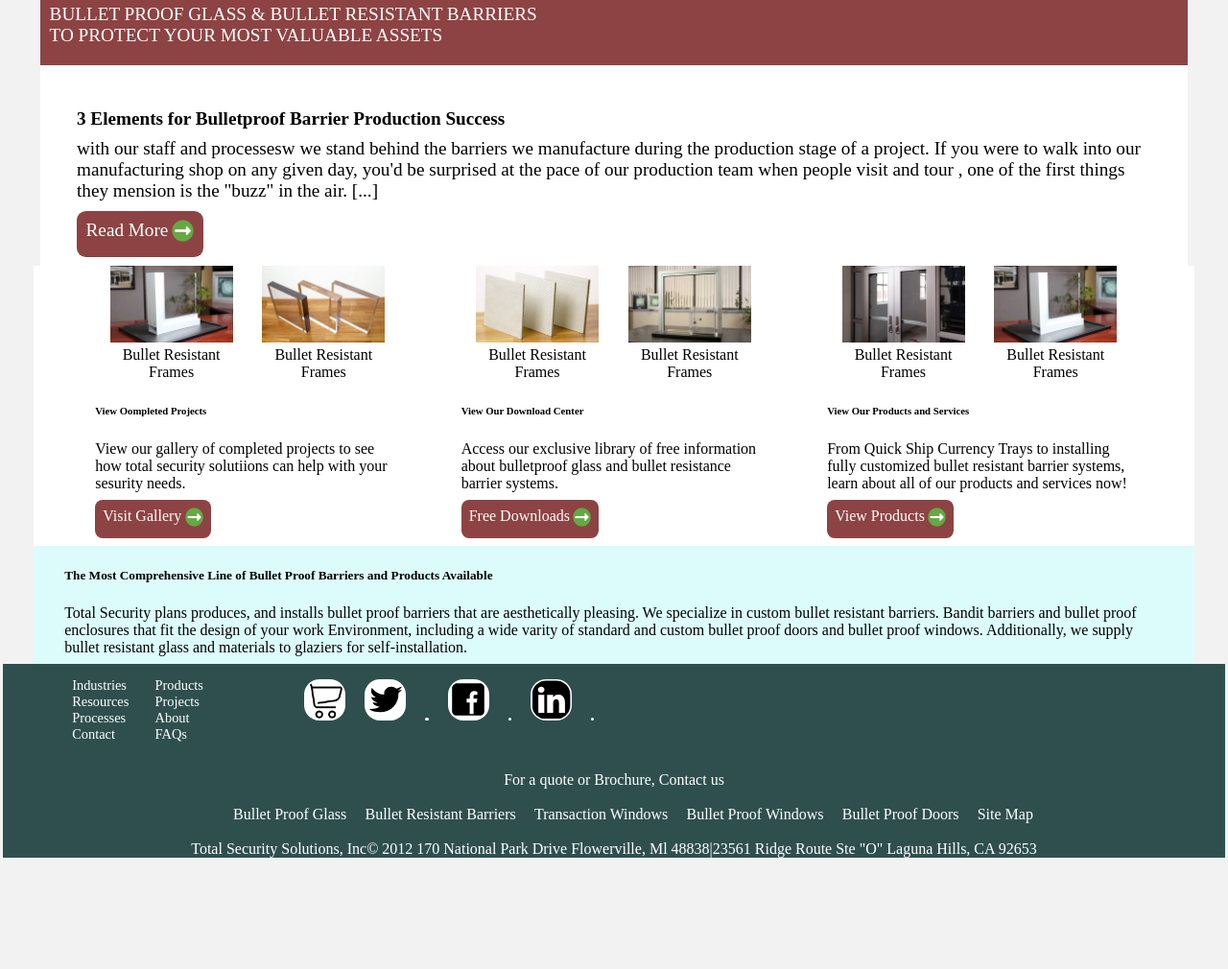
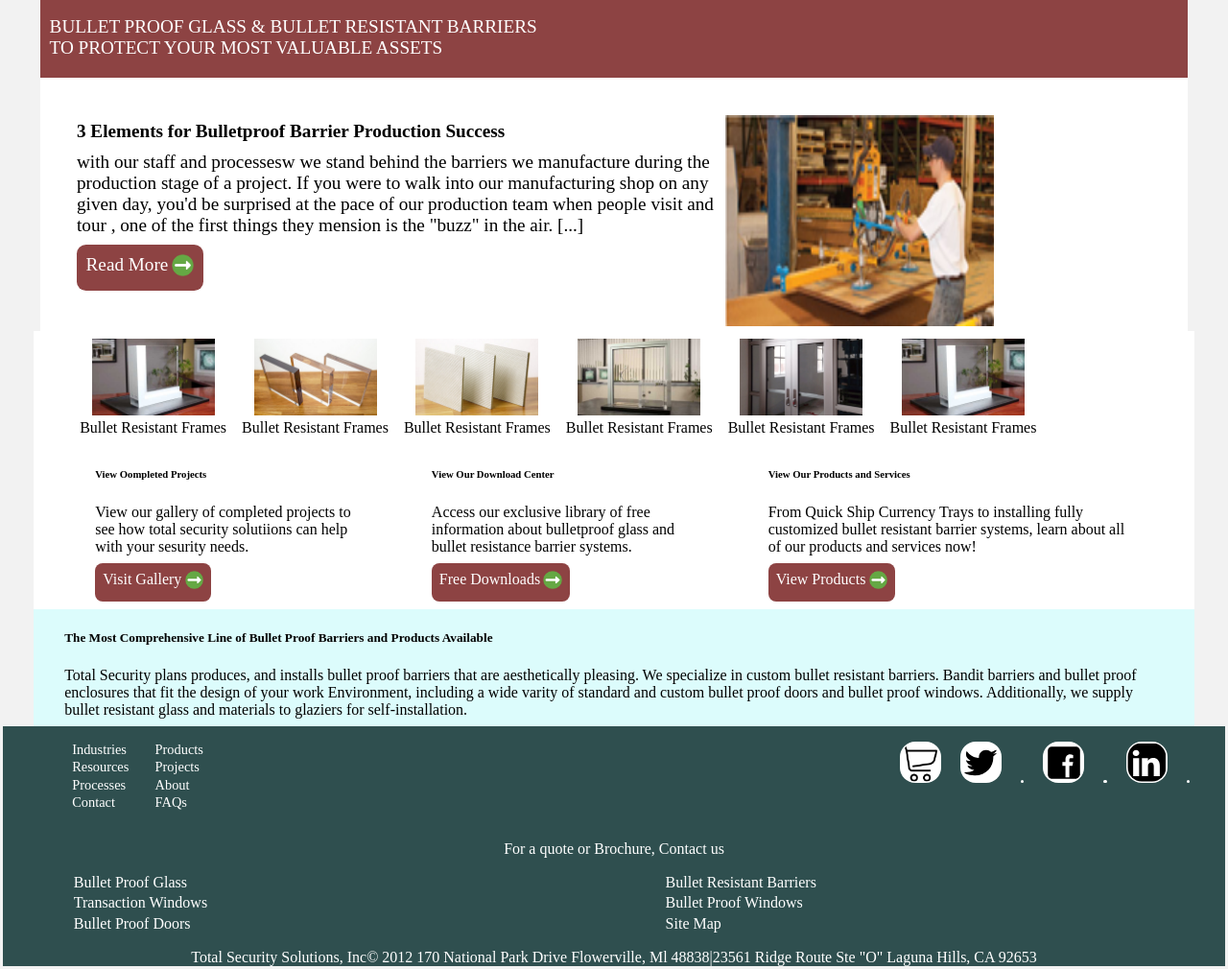
Before and after one commit to sahilatweybee/HTLM-CSS_Code_challange, a plain HTML site: page index.html in a window 1280 px wide. Shown: the part 306-1316 px from the top of the page at 96% size. Before the commit the page ends 1219 px from the top, so only its background shows below. Drawn offline with Linux system fonts and the light colour scheme.

Commit message:
commited

```diff
--- a/css/main.scss
+++ b/css/main.scss
@@ -55,7 +55,7 @@ a {
     overflow: visible;
     height: 1.2em;
     display: flexbox;
-    font-size: .5em;
+    font-size: .8em;
 
     nav {
         display: flex;
@@ -179,30 +179,36 @@ nav.nav {
 
     .container {
         padding: 0 2em;
-        display: inline;
+        display: block;
 
-        .article .prj-imgs {
+        .prj-imgs {
             display: flex;
             flex-direction: column;
-            margin: 0 2em;
+            margin: 0 .5em;
 
-            .imgs{
+            .imgs {
                 display: inline;
                 text-align: center;
+
                 .img {
                     width: 8em;
                     height: 5em;
                 }
-                a{
+
+                a {
                     color: black;
                     display: block;
                 }
             }
         }
 
+        .article {
+            display: inline;
+
             .article-txt {
                 margin: 0 2em;
                 padding: 0;
+            }
         }
     }
 }
@@ -220,22 +226,30 @@ nav.nav {
 
 .footer {
     background-color: darkslategray;
-    justify-content: space-evenly;
+    justify-content: center;
+
+    .container {
+        display: block;
 
         .bottom-nav {
-        width: 20%;
             margin: 0;
+            padding: 0;
+            margin-top: 1em;
 
             ul.footer-nav-primary {
                 display: grid;
-            grid-template-columns: repeat(auto-fit, minmax(6em, 3em));
+                grid-template-columns: repeat(auto-fit, minmax(6em, 6em));
                 font-size: .9em;
+
+                li {
+                    margin-top: .1em;
+                }
+
             }
         }
 
         .bottom-contact-bar {
             justify-content: space-around;
-        margin-left: 2em;
 
             img {
                 width: 2.5em;
@@ -245,10 +259,12 @@ nav.nav {
                 border-radius: 1em;
             }
         }
+    }
 
     .contact-department {
         text-align: center;
         color: white;
+        align-items: center;
 
         ul.departments {
             display: grid;
@@ -328,37 +344,43 @@ nav.menu-btn {
             }
 
             .right-col-img {
+                display: block;
                 margin-right: 2em;
-                margin-top: 3em;
+                margin-top: 2em;
                 width: 150%;
 
                 .working-person {
-                    height: 240px;
-                    width: 350px;
+                    height: 220px;
+                    width: 280px;
                 }
             }
         }
     }
 
-    .articles-section .container{
-        .article .prj-imgs {
-            display: flex;
-            flex-direction: row;
-            margin: 0 2em;
+    .articles-section {
+        .container {
+            padding: 0 2em;
+            display: block;
 
-            .imgs{
-                display: inline;
+            .prj-imgs {
+                display: block;
                 margin: 0 .5em;
+
+                .imgs {
+                    display: block;
+
                     .img {
-                    width: 8em;
-                    height: 5em;
+                        width: 18em;
+                        height: 15em;
                     }
-                a{
+
+                    a {
                         color: black;
                         display: block;
                     }
                 }
             }
+
         }
 
 
@@ -432,12 +454,18 @@ nav.menu-btn {
             }
         }
 
-    .articles-section .container{
+        .articles-section .container {
+            display: inline-block;
+
+            .article {
                 display: flex;
-        .article {
-            width: 33.3%;
-            .prj-imgs .imgs{
+            }
+
+            .prj-imgs {
+                display: flex;
                 flex-direction: row;
+                .imgs {
+                    margin: .5em;
                     .img {
                         width: 8em;
                         height: 5em;
@@ -445,4 +473,42 @@ nav.menu-btn {
                 }
             }
         }
+
+        .bottom-nav {
+            width: 27%;
+            margin: 0;
+            padding: 0;
+
+            ul.footer-nav-primary {
+                display: grid;
+                grid-template-columns: repeat(auto-fit, minmax(6em, 3em));
+                font-size: .9em;
             }
+        }
+
+        .footer {
+            .container {
+                display: flex;
+
+                .bottom-nav {
+                    width: 20%;
+                    margin: 0;
+                    padding: 0;
+
+                    ul.footer-nav-primary {
+                        display: grid;
+                        grid-template-columns: repeat(auto-fit, minmax(6em, 6em));
+                        font-size: .9em;
+                    }
+                }
+
+                .bottom-contact-bar {
+                    justify-content: space-around;
+                    margin-left: 2em;
+                    position: absolute;
+                    right: 2em;
+                }
+            }
+        }
+    }
+}
--- a/index.html
+++ b/index.html
@@ -88,18 +88,34 @@
 
     <section class="articles-section">
         <div class="container">
-            <div class="article">
             <div class="prj-imgs">
                 <div class="imgs">
-                        <img src="images/frame.jpg" alt="#" class="img"/>
+                    <img src="images/frame.jpg" alt="#" class="img" />
                     <a href="#">Bullet Resistant Frames</a>
                 </div>
                 <div class="imgs">
-                        <img src="images/glass.jpg" alt="#" class="img"/>
+                    <img src="images/glass.jpg" alt="#" class="img" />
+                    <a href="#">Bullet Resistant Frames</a>
+                </div>
+                <div class="imgs">
+                    <img src="images/panel.jpg" alt="#" class="img" />
+                    <a href="#">Bullet Resistant Frames</a>
+                </div>
+                <div class="imgs">
+                    <img src="images/door.jpg" alt="#" class="img" />
+                    <a href="#">Bullet Resistant Frames</a>
+                </div>
+                <div class="imgs">
+                    <img src="images/bulletproof-doors.jpg" alt="#" class="img" />
+                    <a href="#">Bullet Resistant Frames</a>
+                </div>
+                <div class="imgs">
+                    <img src="images/frame.jpg" alt="#" class="img" />
                     <a href="#">Bullet Resistant Frames</a>
                 </div>
             </div>
-
+            <!-- <br /> -->
+            <div class="article">
                 <div class="article-txt">
                     <h6>View Oompleted Projects</h6>
 
@@ -108,20 +124,6 @@
                     <br />
                     <div class="input"><span>Visit Gallery</span><img src="images/icons8-right-arrow-64.png" alt=""></div>
                 </div>
-            </div>
-
-            <div class="article">
-                <div class="prj-imgs">
-                    <div class="imgs">
-                        <img src="images/panel.jpg" alt="#" class="img"/>
-                        <a href="#">Bullet Resistant Frames</a>
-                    </div>
-                    <div class="imgs">
-                        <img src="images/door.jpg" alt="#" class="img"/>
-                        <a href="#">Bullet Resistant Frames</a>
-                    </div>
-                </div>
-
                 <div class="article-txt">
                     <h6>View Our Download Center</h6>
 
@@ -130,20 +132,6 @@
                     <br />
                     <div class="input"><span>Free Downloads</span><img src="images/icons8-right-arrow-64.png" alt=""></div>
                 </div>
-            </div>
-
-            <div class="article">
-                <div class="prj-imgs">
-                    <div class="imgs">
-                        <img src="images/bulletproof-doors.jpg" alt="#" class="img"/>
-                        <a href="#">Bullet Resistant Frames</a>
-                    </div>
-                    <div class="imgs">
-                        <img src="images/frame.jpg" alt="#" class="img"/>
-                        <a href="#">Bullet Resistant Frames</a>
-                    </div>
-                </div>
-
                 <div class="article-txt">
                     <h6>View Our Products and Services</h6>
 
```
Also changed, not shown: css/main.css, 1 other file. Lines whose indentation alone changed are shown as unchanged.
